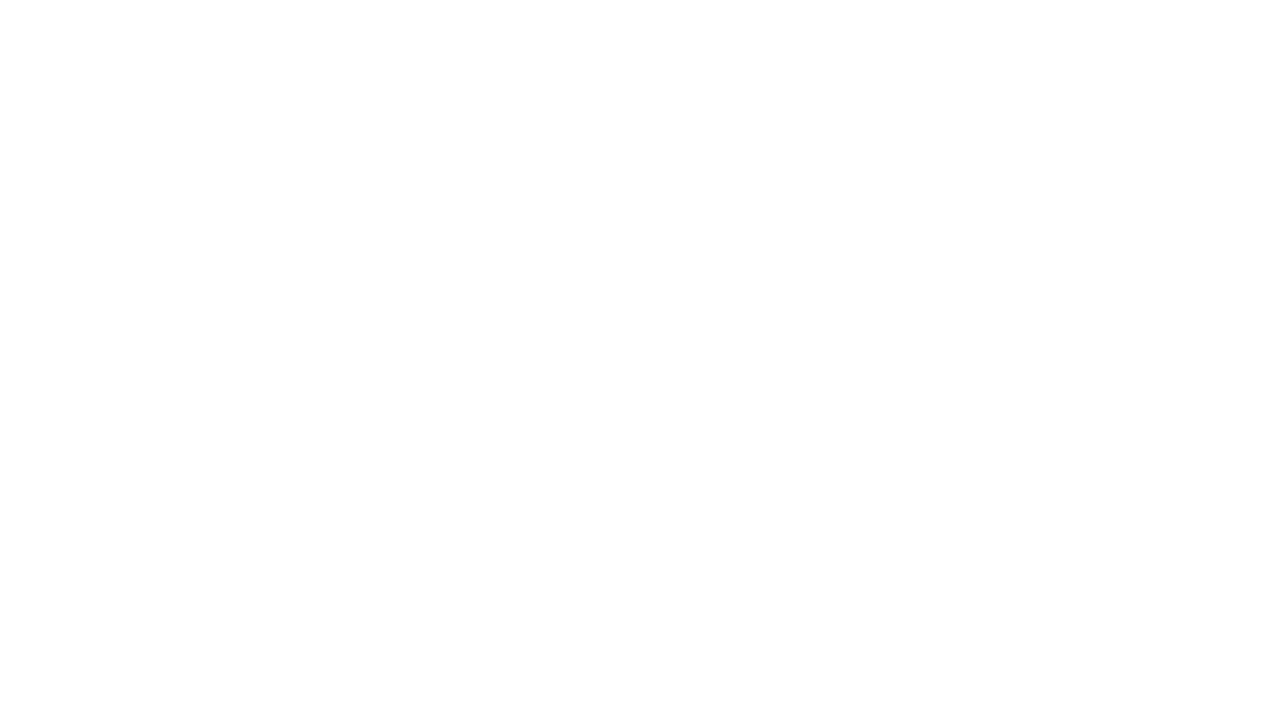
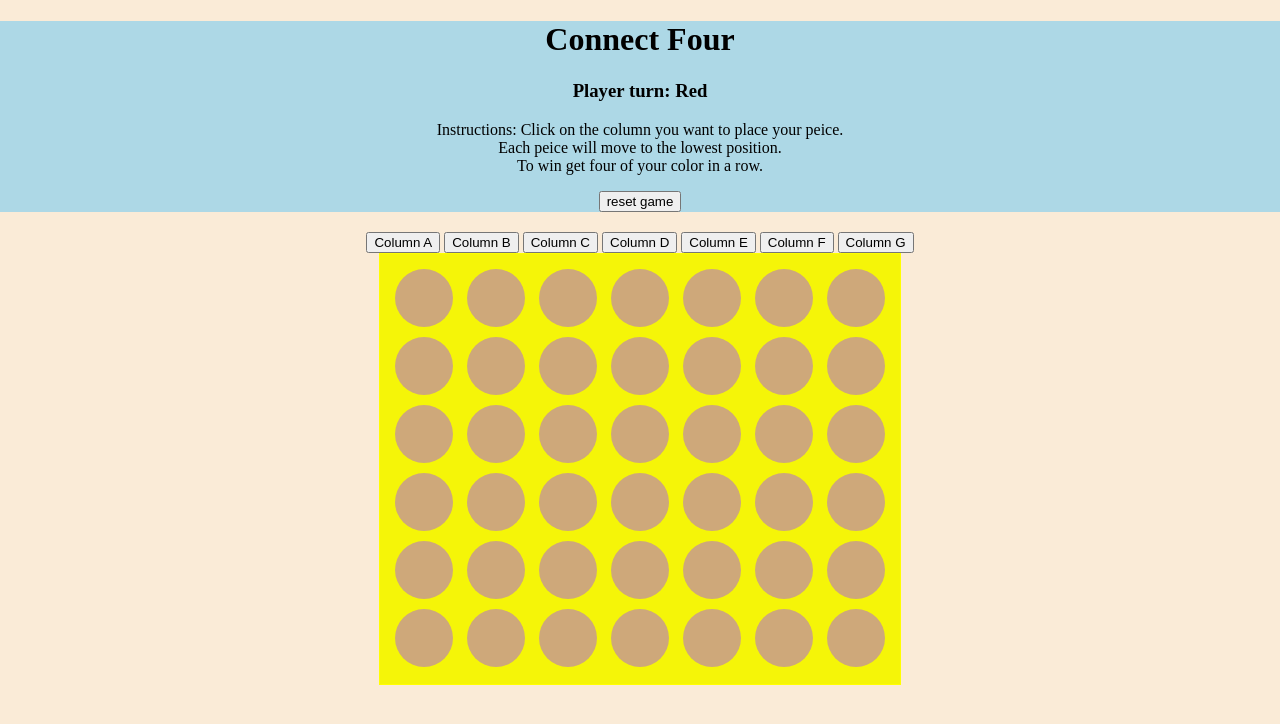
Before and after one commit to chauncy-n/connect-four, a plain HTML site: page index.html in a window 1280 px wide. Drawn offline with Linux system fonts and the light colour scheme.

Commit message:
created logic to stack tiles ffrom each player. working on reset and displaying current player. Then work on win logic.

```diff
--- a/CSS/style.css
+++ b/CSS/style.css
@@ -0,0 +1,33 @@
+html,body{
+    margin: 0;
+    padding: 0;
+    background-color: antiquewhite;
+}
+header{
+    background-color: lightblue;
+    text-align: center;
+    margin-bottom: 20px;
+}
+main{
+    margin: auto;
+    background-color: rgb(245, 245, 8);
+    border: 1px solid yellow;
+    height: 410px;
+    width: 500px;
+    padding: 10px;
+
+}
+.grid{
+    border-radius: 50%;
+    background-color: rgb(206, 168, 122);
+    display: inline-block;
+    height: 50px;
+    width: 50px;
+    padding: 4px;
+    margin: 5px;
+
+}
+.gridBtn{
+    text-align: center;
+
+}
--- a/JS/main.js
+++ b/JS/main.js
@@ -0,0 +1,54 @@
+//apps state (variables)
+var currentPlayer = "red";
+
+
+
+var gridArray = [
+    [null,null,null,null,null,null,null],
+    [null,null,null,null,null,null,null],
+    [null,null,null,null,null,null,null],
+    [null,null,null,null,null,null,null],
+    [null,null,null,null,null,null,null],
+    [null,null,null,null,null,null,null]
+];
+
+
+//cached element references
+
+var resetBtn = document.getElementById("reset");
+console.log(resetBtn);
+//event listeners
+resetBtn.addEventListener('click', reset);
+//functions
+
+function reset(e){
+    var getGrid = document.getElementsByClassName('grid');
+    for(i =0; i < getGrid.length; i++){
+        console.log(getGrid[i]);
+    };
+}
+
+    // getGrid.style.backgroundColor = "brown";
+
+
+
+
+function getRow(e){
+    var column = document.getElementsByClassName(e);
+     for (i = column.length - 1; i >= 0; i--){
+         if(column[i].style.backgroundColor !== "black" && column[i].style.backgroundColor !== "red"
+         && currentPlayer === "red") {
+            column[i].style.backgroundColor = currentPlayer;
+            currentPlayer = "black"
+
+            console.log(currentPlayer);
+            break;
+        }else if(currentPlayer === "black" && column[i].style.backgroundColor !== "red"
+        && column[i].style.backgroundColor !== "black") {
+            column[i].style.backgroundColor = currentPlayer;
+            currentPlayer = "red";
+            console.log(currentPlayer);
+            break;
+        }
+    }
+}
--- a/index.html
+++ b/index.html
@@ -8,9 +8,76 @@
     <link rel="stylesheet" href="CSS/style.css">
 </head>
 <body>
+    <header>
+        <h1>Connect Four</h1>
+        <h3>Player turn: Red</h3>
+        <p>
+            Instructions: Click on the column you want to place your peice.<br>
+            Each peice will move to the lowest position.<br>
+            To win get four of your color in a row.
+        </p>
+        <button id="reset"> reset game</button>
+    </header>
+    <div class="gridBtn">
+        <button id="A" onclick="getRow('A')">Column A</button>
+        <button id="B" onclick="getRow('B')">Column B</button>
+        <button id="C" onclick="getRow('C')">Column C</button>
+        <button id="D" onclick="getRow('D')">Column D</button>
+        <button id="E" onclick="getRow('E')">Column E</button>
+        <button id="F" onclick="getRow('F')">Column F</button>
+        <button id="G" onclick="getRow('G')">Column G</button>
+    </div>
+    <main>
+        <div class="grid A">&nbsp;</div>
+        <div class="grid B">&nbsp;</div>
+        <div class="grid C">&nbsp;</div>
+        <div class="grid D">&nbsp;</div>
+        <div class="grid E">&nbsp;</div>
+        <div class="grid F">&nbsp;</div>
+        <div class="grid G">&nbsp;</div>
+
+        <div class="grid A">&nbsp;</div>
+        <div class="grid B">&nbsp;</div>
+        <div class="grid C">&nbsp;</div>
+        <div class="grid D">&nbsp;</div>
+        <div class="grid E">&nbsp;</div>
+        <div class="grid F">&nbsp;</div>
+        <div class="grid G">&nbsp;</div>
+
+        <div class="grid A">&nbsp;</div>
+        <div class="grid B">&nbsp;</div>
+        <div class="grid C">&nbsp;</div>
+        <div class="grid D">&nbsp;</div>
+        <div class="grid E">&nbsp;</div>
+        <div class="grid F">&nbsp;</div>
+        <div class="grid G">&nbsp;</div>
+
+        <div class="grid A">&nbsp;</div>
+        <div class="grid B">&nbsp;</div>
+        <div class="grid C">&nbsp;</div>
+        <div class="grid D">&nbsp;</div>
+        <div class="grid E">&nbsp;</div>
+        <div class="grid F">&nbsp;</div>
+        <div class="grid G">&nbsp;</div>
+
+        <div class="grid A">&nbsp;</div>
+        <div class="grid B">&nbsp;</div>
+        <div class="grid C">&nbsp;</div>
+        <div class="grid D">&nbsp;</div>
+        <div class="grid E">&nbsp;</div>
+        <div class="grid F">&nbsp;</div>
+        <div class="grid G">&nbsp;</div>
+
+        <div class="grid A">&nbsp;</div>
+        <div class="grid B">&nbsp;</div>
+        <div class="grid C">&nbsp;</div>
+        <div class="grid D">&nbsp;</div>
+        <div class="grid E">&nbsp;</div>
+        <div class="grid F">&nbsp;</div>
+        <div class="grid G">&nbsp;</div>
+    </main>
 
 
-
-    <script src="/JS/main.js"></script>
+    <script src="JS/main.js"></script>
 </body>
 </html>
```
Also changed, not shown: 1 other file.
